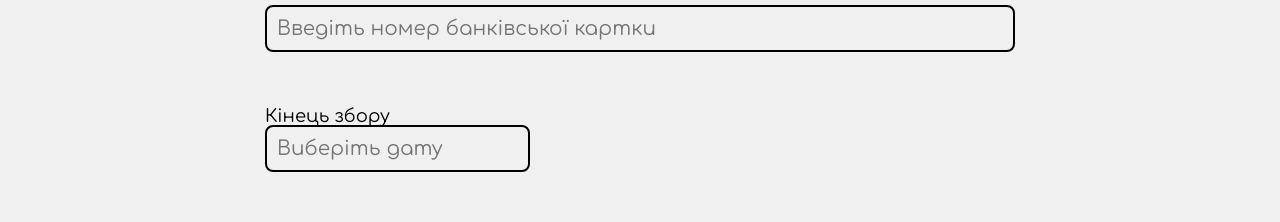
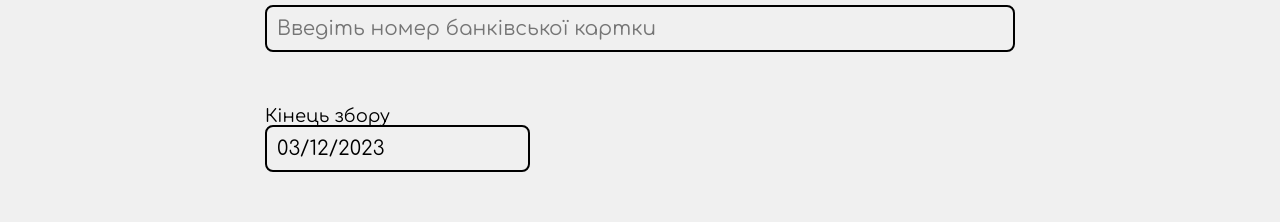
Before and after one commit to BotsiunDenys/soldiers_hub_project, a React (Vite) app: page /feecreate in a window 1280 px wide. Shown: the part 1068-1290 px from the top of the page. Built offline with nearby package versions, Linux system fonts and the light colour scheme.

Commit message:
added date to fee end date

```diff
--- a/src/components/AdminFeeDetail/AdminFeeDetail.jsx
+++ b/src/components/AdminFeeDetail/AdminFeeDetail.jsx
@@ -38,7 +38,7 @@ const AdminFeeDetail = ({ data }) => {
             Email: <span className={styles.text}>{data.email}</span>
           </p>
           <p className={styles.label}>
-            Тривалість збору: <span className={styles.text}>{data.date}</span>
+            Дата завершення: <span className={styles.text}>{data.finish}</span>
           </p>
         </div>
         <div className={styles.buttonsContainer}>
--- /dev/null
+++ b/src/components/DatePicker/DatePicker.jsx
@@ -0,0 +1,23 @@
+import { useEffect, useState } from "react";
+import Datepicker from "react-datepicker";
+import styles from "../../pages/FeeCreate/FeeCreate.module.scss";
+import "react-datepicker/dist/react-datepicker.css";
+
+const DatePicker = ({ dateHandle }) => {
+  const [date, setDate] = useState(new Date());
+
+  useEffect(() => dateHandle(date));
+
+  return (
+    <Datepicker
+      onChange={(date) => setDate(date)}
+      className={styles.datePicker}
+      shouldCloseOnSelect={true}
+      selected={date}
+      dateFormat="dd/MM/yyyy"
+      id="datePicker"
+    />
+  );
+};
+
+export default DatePicker;
--- a/src/pages/FeeCreate/FeeCreate.jsx
+++ b/src/pages/FeeCreate/FeeCreate.jsx
@@ -1,7 +1,5 @@
 import { useState } from "react";
 import { useDispatch, useSelector } from "react-redux";
-import Datepicker from "react-datepicker";
-import "react-datepicker/dist/react-datepicker.css";
 import Select from "react-select";
 
 import Intro from "../../components/Intro/Intro";
@@ -12,6 +10,7 @@ import Loader from "../../components/Loader/Loader";
 import img from "../../assets/svg/heart.svg";
 import { createApplication } from "../../store/slices/FeeSlice";
 import { useNavigate } from "react-router-dom";
+import DatePicker from "../../components/DatePicker/DatePicker";
 
 const options = [
   { value: "military", label: "Військовий" },
@@ -58,10 +57,9 @@ const FeeCreate = () => {
     feeDescription: "",
     requiredAmount: 0,
     credentials: "",
-    feeEndDate: "",
     image: "",
   });
-
+  const [date, setDate] = useState(new Date());
   const dispatch = useDispatch();
   const navigate = useNavigate();
   const loading = useSelector((state) => state.fees.loading);
@@ -79,7 +77,7 @@ const FeeCreate = () => {
         data.feeDescription &&
         data.requiredAmount &&
         data.credentials &&
-        data.feeEndDate
+        date !== new Date()
       ) {
         const application = {
           email: data.mail,
@@ -88,7 +86,7 @@ const FeeCreate = () => {
           description: data.feeDescription,
           sum: data.requiredAmount,
           requisite: data.credentials,
-          finish: data.feeEndDate,
+          finish: date,
           isAccepted: false,
           image: data.image,
         };
@@ -102,7 +100,6 @@ const FeeCreate = () => {
               feeDescription: "",
               requiredAmount: 0,
               credentials: "",
-              feeEndDate: "",
               image: "",
             });
           }
@@ -122,8 +119,11 @@ const FeeCreate = () => {
     setData({ ...data, feeType: selectedOption.label });
   };
 
-  const handleDateChange = (date) => {
-    setData({ ...data, feeEndDate: date });
+  const handleDateChange = (dateValue) => {
+    const year = String(dateValue.getFullYear());
+    const month = String(dateValue.getMonth() + 1).padStart(2, "0");
+    const day = String(dateValue.getDate()).padStart(2, "0");
+    setDate(`${day}/${month}/${year}`);
   };
 
   return (
@@ -220,17 +220,8 @@ const FeeCreate = () => {
               </label>
             </div>
             <div className={styles.formGroup}>
-              <label htmlFor="datePicker" className={styles.label}>
-                Кінець збору
-              </label>
-              <Datepicker
-                id="datePicker"
-                selected={data.feeEndDate}
-                onChange={handleDateChange}
-                className={styles.datePicker}
-                placeholderText="Виберіть дату"
-                shouldCloseOnSelect={true}
-              />
+              <label className={styles.label}>Кінець збору</label>
+              <DatePicker dateHandle={handleDateChange} />
             </div>
             <div className={styles.formGroup}>
               <label htmlFor="filePicker" className={styles.label}>
--- a/src/services/FeeService.js
+++ b/src/services/FeeService.js
@@ -2,11 +2,7 @@ import api from "../api/api";
 
 export class FeeService {
   static async getApplications() {
-    const data = await api.get("fee/applications", {
-      headers: {
-        "Content-Type": "multipart/form-data",
-      },
-    });
+    const data = await api.get("fee/applications");
     return data;
   }
 
```
